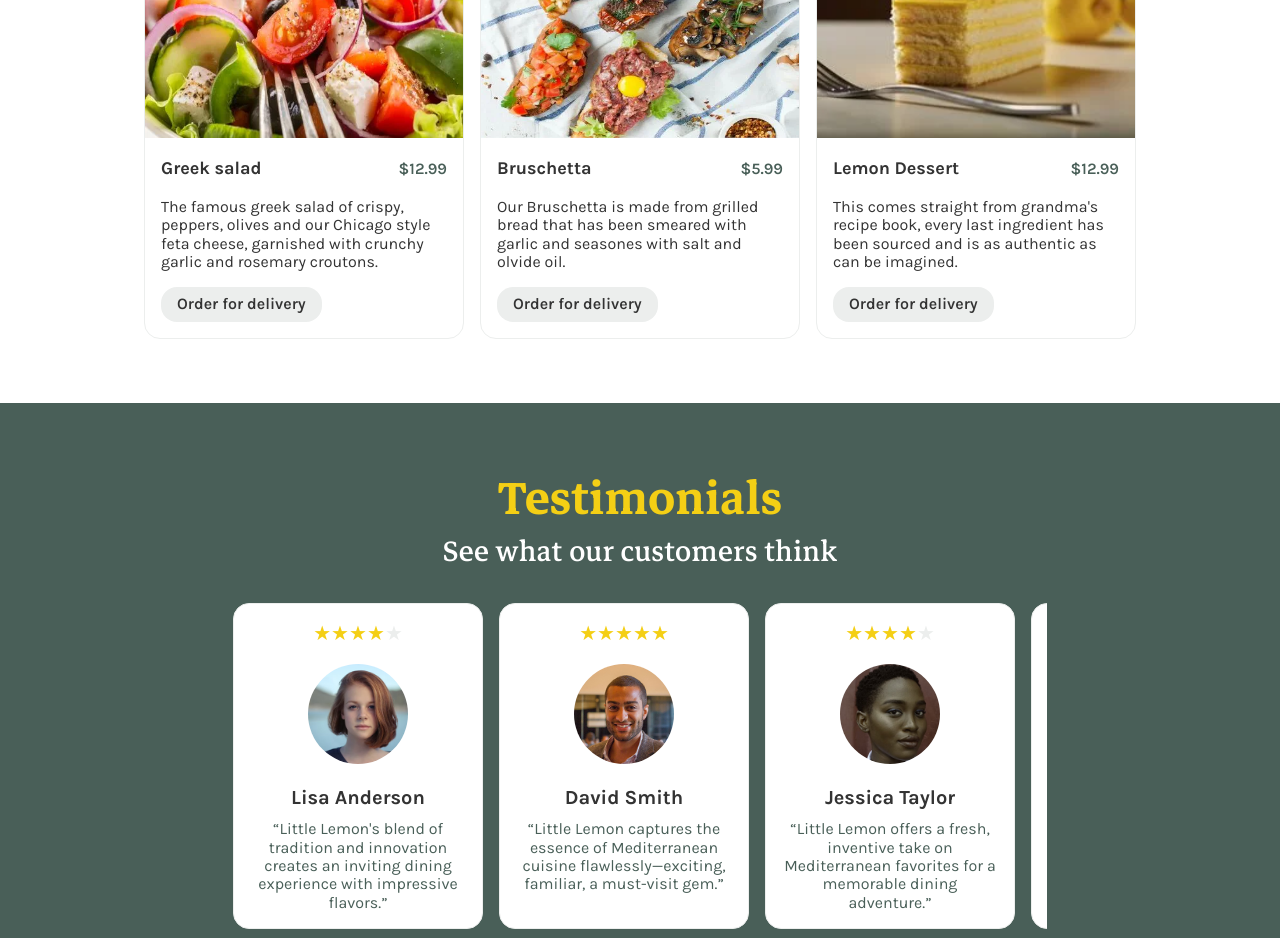
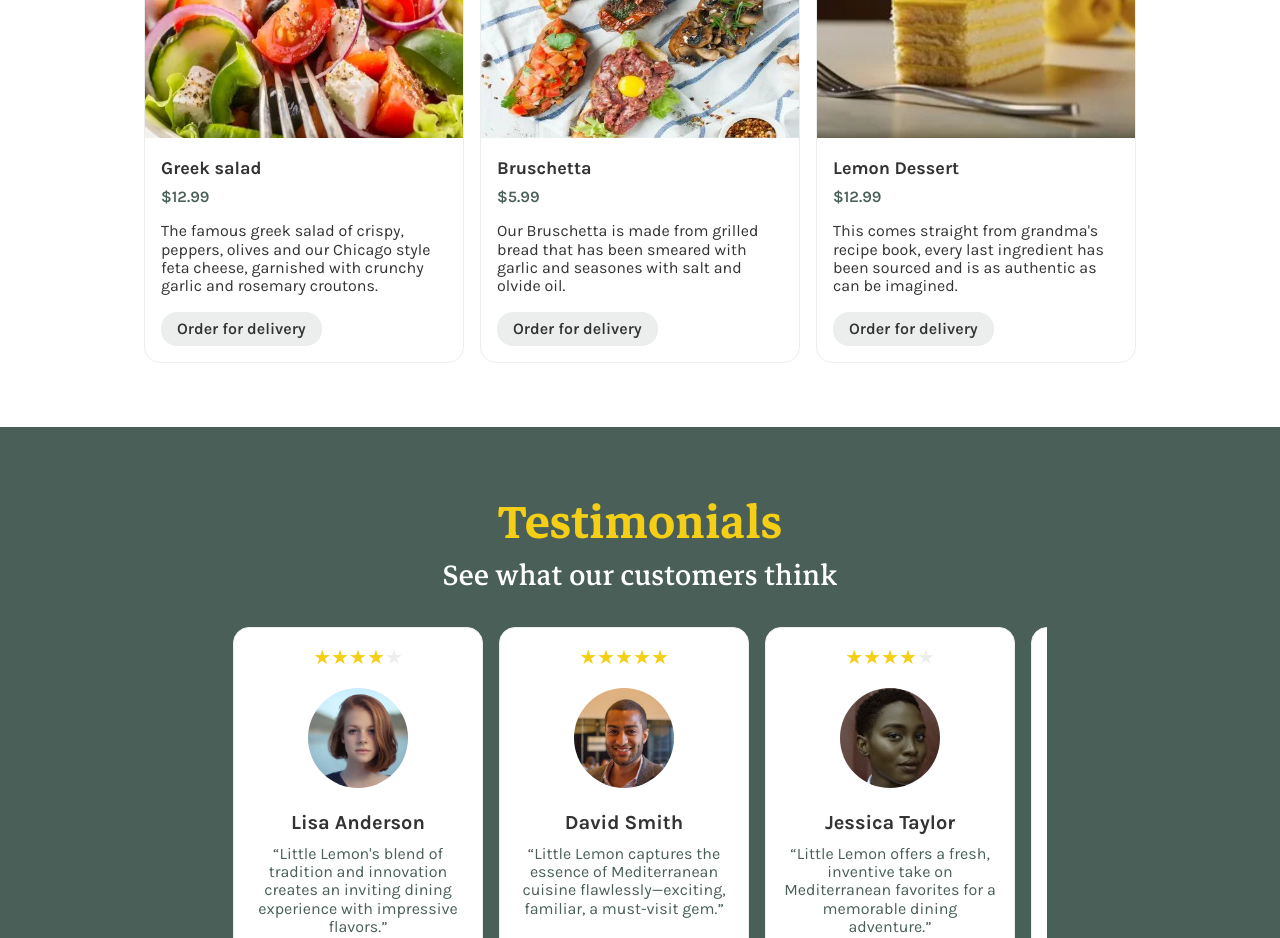
Before and after one commit to osalinasv/coursera-ft-capstone, a React (Create React App) app: page / in a window 1280 px wide. Shown: the part 800-1738 px from the top of the page. Built offline with nearby package versions, Linux system fonts and the light colour scheme.

Commit message:
Extract menu item as reusable component

```diff
--- /dev/null
+++ b/src/components/MenuItem.css
@@ -0,0 +1,15 @@
+.menu-item-header {
+  display: flex;
+  flex-wrap: wrap;
+  flex-direction: row;
+  align-items: baseline;
+  justify-content: space-between;
+}
+
+.menu-item-img {
+  display: block;
+  width: 100%;
+  aspect-ratio: 4 / 3;
+  border-top-left-radius: var(--radius);
+  border-top-right-radius: var(--radius);
+}
--- /dev/null
+++ b/src/components/MenuItem.jsx
@@ -0,0 +1,31 @@
+import { Link } from 'react-router-dom'
+import './MenuItem.css'
+import { Button } from './ui/Button'
+import { Card, CardContent, CardFooter, CardHeader } from './ui/Card'
+
+const dollarFormatter = new Intl.NumberFormat('en-US', {
+  style: 'currency',
+  currency: 'USD',
+})
+
+export function MenuItem({ title, price, image, children }) {
+  return (
+    <Card className="menu-item">
+      {image != null && <img alt="" {...image} className="menu-item-img" />}
+      <CardHeader className="menu-item-header">
+        <h2 className="font-bold font-lg">{title}</h2>
+        <span className="text-primary font-medium">
+          {dollarFormatter.format(price)}
+        </span>
+      </CardHeader>
+      <CardContent>{children}</CardContent>
+      <CardFooter>
+        <Button asChild>
+          <Link to={`/order/${encodeURIComponent(title)}`}>
+            Order for delivery
+          </Link>
+        </Button>
+      </CardFooter>
+    </Card>
+  )
+}
--- a/src/components/home/Specials.css
+++ b/src/components/home/Specials.css
@@ -22,19 +22,3 @@
     grid-template-columns: repeat(auto-fit, minmax(240px, 1fr));
   }
 }
-
-.specials-card-header {
-  display: flex;
-  flex-wrap: wrap;
-  flex-direction: row;
-  align-items: baseline;
-  justify-content: space-between;
-}
-
-.specials-card-img {
-  display: block;
-  width: 100%;
-  aspect-ratio: 4 / 3;
-  border-top-left-radius: var(--radius);
-  border-top-right-radius: var(--radius);
-}
--- a/src/components/home/Specials.jsx
+++ b/src/components/home/Specials.jsx
@@ -1,38 +1,11 @@
-import React from "react";
-import { Link } from "react-router-dom";
-import { Button } from "../ui/Button";
-import { Card, CardContent, CardFooter, CardHeader } from "../ui/Card";
-import "./Specials.css";
-import greekSaladImg from "../../assets/greek-salad.webp";
-import bruschettaImg from "../../assets/brushetta.webp";
-import lemonDessertImg from "../../assets/lemon-dessert.webp";
-
-const dollarFormatter = new Intl.NumberFormat("en-US", {
-  style: "currency",
-  currency: "USD",
-});
-
-function SpecialsCard({ title, price, image, children }) {
-  return (
-    <Card className="specials-card">
-      {image != null && <img {...image} className="specials-card-img" />}
-      <CardHeader className="specials-card-header">
-        <h2 className="font-bold font-lg">{title}</h2>
-        <span className="text-primary font-medium">
-          {dollarFormatter.format(price)}
-        </span>
-      </CardHeader>
-      <CardContent>{children}</CardContent>
-      <CardFooter>
-        <Button asChild>
-          <Link to={`/order/${encodeURIComponent(title)}`}>
-            Order for delivery
-          </Link>
-        </Button>
-      </CardFooter>
-    </Card>
-  );
-}
+import React from 'react'
+import { Link } from 'react-router-dom'
+import bruschettaImg from '../../assets/brushetta.webp'
+import greekSaladImg from '../../assets/greek-salad.webp'
+import lemonDessertImg from '../../assets/lemon-dessert.webp'
+import { MenuItem } from '../MenuItem'
+import { Button } from '../ui/Button'
+import './Specials.css'
 
 export function Specials() {
   return (
@@ -42,44 +15,44 @@ export function Specials() {
           This weeks specials!
         </h2>
 
-        <Button variant="accent" size="lg" className="hero-action" asChild>
+        <Button variant="accent" size="lg" asChild>
           <Link to="/menu">Online Menu</Link>
         </Button>
       </header>
 
       <div className="specials-showcase">
-        <SpecialsCard
+        <MenuItem
           title="Greek salad"
           price={12.99}
-          image={{ src: greekSaladImg, alt: "A refreshing greek salad" }}
+          image={{ src: greekSaladImg, alt: 'A refreshing greek salad' }}
         >
           <p>
             The famous greek salad of crispy, peppers, olives and our Chicago
             style feta cheese, garnished with crunchy garlic and rosemary
             croutons.
           </p>
-        </SpecialsCard>
-        <SpecialsCard
+        </MenuItem>
+        <MenuItem
           title="Bruschetta"
           price={5.99}
-          image={{ src: bruschettaImg, alt: "A fresh bruschetta" }}
+          image={{ src: bruschettaImg, alt: 'A fresh bruschetta' }}
         >
           <p>
             Our Bruschetta is made from grilled bread that has been smeared with
             garlic and seasones with salt and olvide oil.
           </p>
-        </SpecialsCard>
-        <SpecialsCard
+        </MenuItem>
+        <MenuItem
           title="Lemon Dessert"
           price={12.99}
-          image={{ src: lemonDessertImg, alt: "A delicious lemon dessert" }}
+          image={{ src: lemonDessertImg, alt: 'A delicious lemon dessert' }}
         >
           <p>
             This comes straight from grandma's recipe book, every last
             ingredient has been sourced and is as authentic as can be imagined.
           </p>
-        </SpecialsCard>
+        </MenuItem>
       </div>
     </section>
-  );
+  )
 }
```
